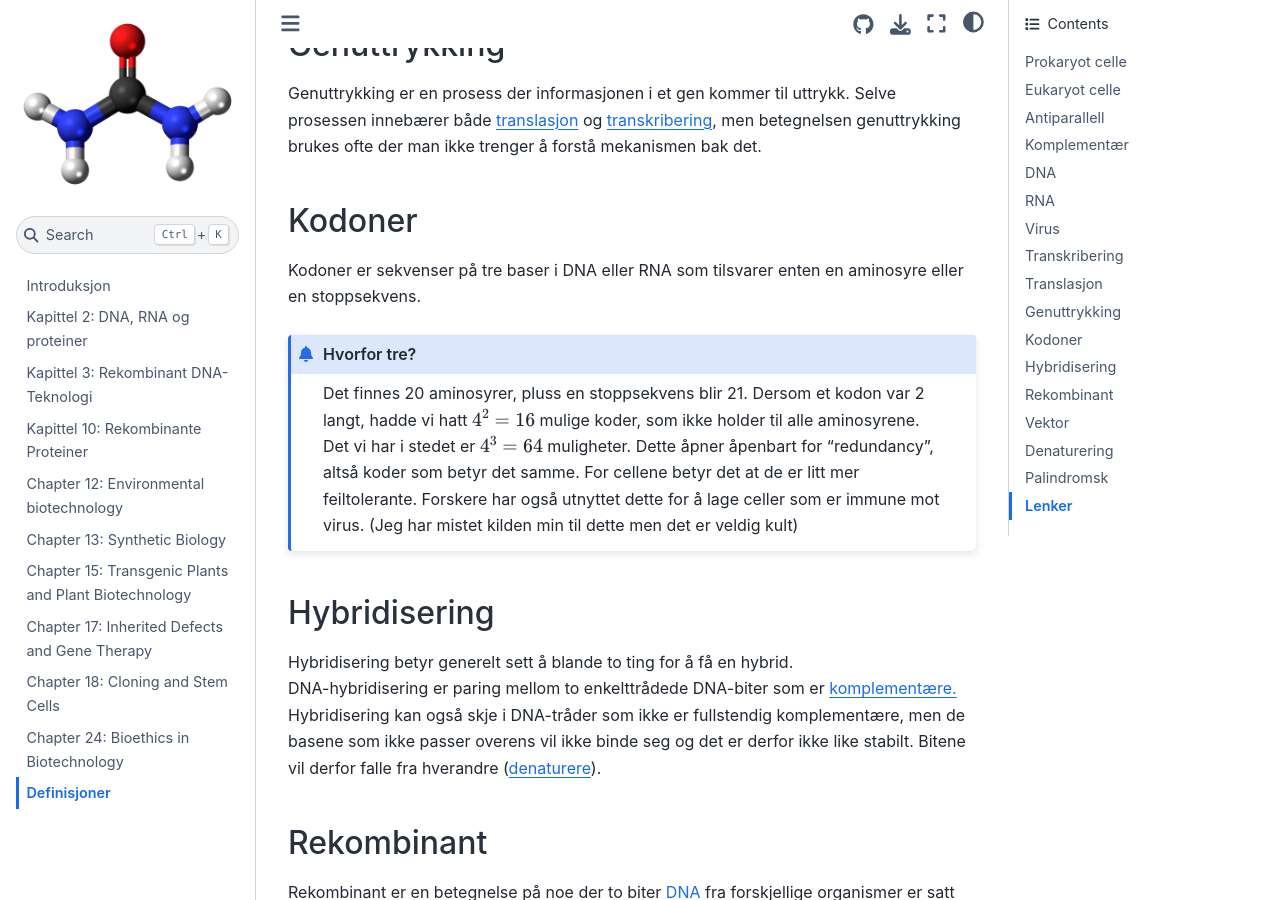
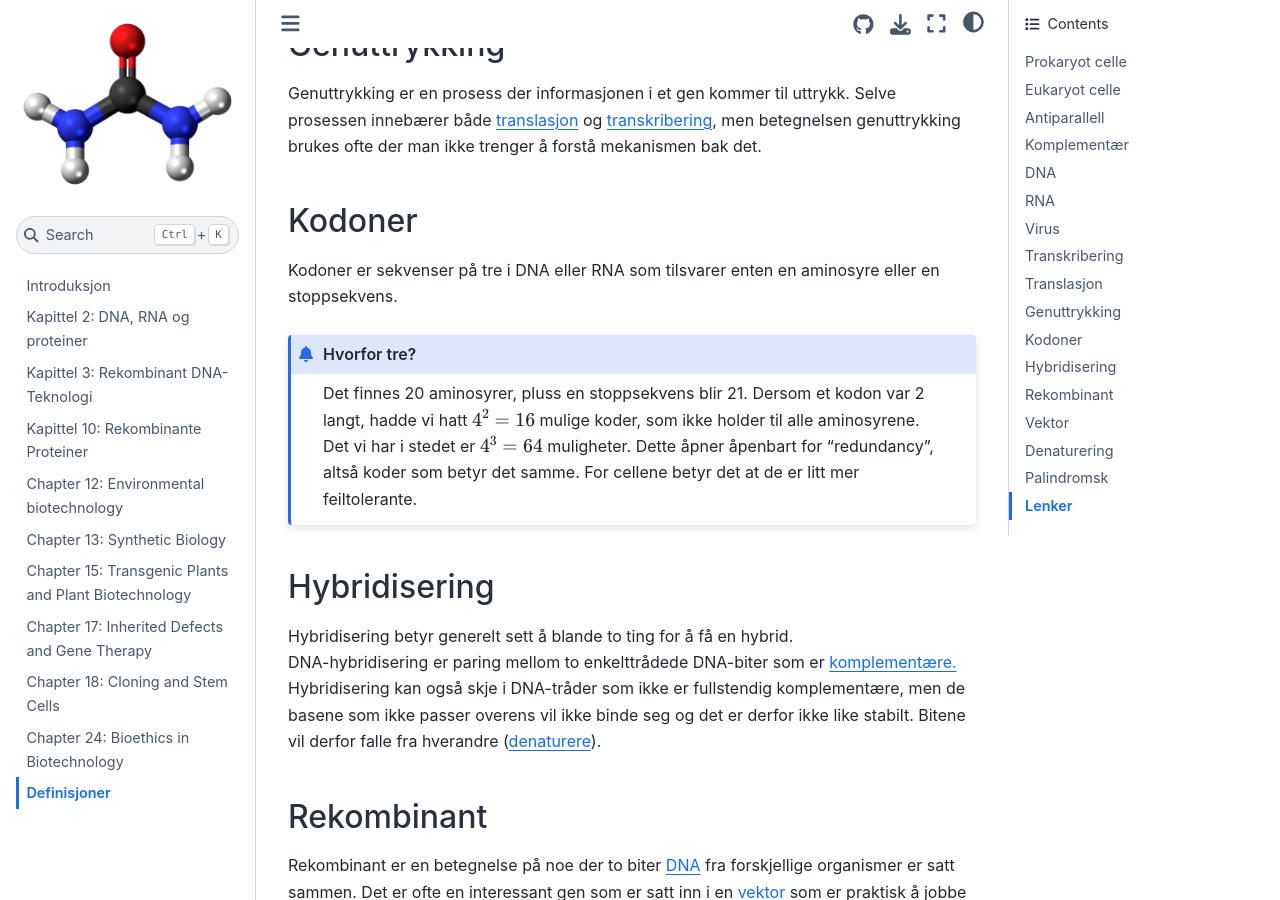
Before and after one commit to iverks/bio-kompendium, a Jupyter Book: the page built from definisjoner.md, in a window 1280 px wide and 900 px high, scrolled down 4602 px. Built offline with Jupyter Book 1.0.4 settings and Sphinx 7.4.7 and the Sphinx Book theme 1.1.4, drawn with Linux system fonts in a browser that asks for light colours.

Commit message:
add some notes

````diff
--- a/definisjoner.md
+++ b/definisjoner.md
@@ -21,7 +21,7 @@ Eu: bra, karyot: kjerne. Bra-kjærne-celle. En celle som har kjerne. Er mer avan
 Antiparallell vil si parallell men med omvendt retning. De to følgende tallsekvensene er antiparallelle dersom retningen er bestemt av endringen i tallverdi.
 1-2-3-4-5-6-7-8-9
 9-8-7-6-5-4-3-2-1
-I DNA og RNA er det retningen til bindinger som definerer retningen, vi leser dem fra 5' til 3'. [Les mer.](DNA)
+I DNA og RNA er det retningen til bindinger som definerer retningen, vi leser dem fra 5' til 3'. [Les mer.](dna)
 
 (komplementaer)=
 
@@ -30,7 +30,7 @@ I DNA og RNA er det retningen til bindinger som definerer retningen, vi leser de
 At to ting er komplementære betyr at de utfyller hverandre.
 I DNA og RNA betyr dette for eksempel at Guanin og Cytosin er komplementære baser i DNA-molekylet, fordi de danner stabile hydrogenbindinger sammen i dobbeltheliksen.
 
-(DNA)=
+(dna)=
 
 ## DNA
 
@@ -90,19 +90,19 @@ todo
 
 ## Virus
 
-Et virus er en sammensetning av arvestoff pakket inn i en proteinkapsel som kalles kapsid. Virusets arvestoff kan enten være [DNA](DNA) eller [RNA](RNA). Viruset er ikke i stand til å reprodusere alene, og det er derfor noen som mener at virus ikke er en levende organisme. Virus formerer seg ved å infisere en vertscelle og lure den til å produsere mer virus.
+Et virus er en sammensetning av arvestoff pakket inn i en proteinkapsel som kalles kapsid. Virusets arvestoff kan enten være [DNA](dna) eller [RNA](RNA). Viruset er ikke i stand til å reprodusere alene, og det er derfor noen som mener at virus ikke er en levende organisme. Virus formerer seg ved å infisere en vertscelle og lure den til å produsere mer virus.
 
 (adenovirus)=
 
 ### Adenovirus
 
-Adenovirus er en familie av virus med [DNA](DNA) som arvestoff. Man vet mye om adenoviruset, og de skaper ikke alvorlige infeksjoner. Problemet med adenovirus som vektor er at de bare får uttrykt genet i noen uker før immunforsvaret stopper infeksjonen og man blir immun ut livet.
+Adenovirus er en familie av virus med [DNA](dna) som arvestoff. Man vet mye om adenoviruset, og de skaper ikke alvorlige infeksjoner. Problemet med adenovirus som vektor er at de bare får uttrykt genet i noen uker før immunforsvaret stopper infeksjonen og man blir immun ut livet.
 
 (retrovirus)=
 
 ### Retrovirus
 
-Retrovirus er en familie av virus med [RNA](RNA) som arvestoff. I tillegg til RNA inneholder viruspartikkelen enzymet revers transkriptase. Dette gjør at retrovirus kan sette arvestoffet sitt inn i [DNAet](DNA) til vertscellen, og endrer dets genom permanent. Å gå fra RNA til DNA på den måten er det omvendte av det som er vanlig for virus, derav navnet. Et eksempel på retrovirus er HIV.
+Retrovirus er en familie av virus med [RNA](RNA) som arvestoff. I tillegg til RNA inneholder viruspartikkelen enzymet revers transkriptase. Dette gjør at retrovirus kan sette arvestoffet sitt inn i [DNAet](dna) til vertscellen, og endrer dets genom permanent. Å gå fra RNA til DNA på den måten er det omvendte av det som er vanlig for virus, derav navnet. Et eksempel på retrovirus er HIV.
 
 Fordelen med retrovirus som vektor er at genomet blir i cella for alltid, til og med når den formerer seg.
 
@@ -135,14 +135,14 @@ Translasjon \(må ei blandes med [transkribering](transkribering)\) er prosessen
 
 Genuttrykking er en prosess der informasjonen i et gen kommer til uttrykk. Selve prosessen innebærer både [translasjon](translasjon) og [transkribering](transkribering), men betegnelsen genuttrykking brukes ofte der man ikke trenger å forstå mekanismen bak det.
 
-(kodoner)=
+(kodon)=
 
 ## Kodoner
 
-Kodoner er sekvenser på tre baser i DNA eller RNA som tilsvarer enten en aminosyre eller en stoppsekvens.
+Kodoner er sekvenser på tre i DNA eller RNA som tilsvarer enten en aminosyre eller en stoppsekvens.
 
 ```{admonition} Hvorfor tre?
-Det finnes 20 aminosyrer, pluss en stoppsekvens blir 21. Dersom et kodon var 2 langt, hadde vi hatt $4^2=16$ mulige koder, som ikke holder til alle aminosyrene. Det vi har i stedet er $4^3=64$ muligheter. Dette åpner åpenbart for "redundancy", altså koder som betyr det samme. For cellene betyr det at de er litt mer feiltolerante. Forskere har også utnyttet dette for å lage celler som er immune mot virus. (Jeg har mistet kilden min til dette men det er veldig kult)
+Det finnes 20 aminosyrer, pluss en stoppsekvens blir 21. Dersom et kodon var 2 langt, hadde vi hatt $4^2=16$ mulige koder, som ikke holder til alle aminosyrene. Det vi har i stedet er $4^3=64$ muligheter. Dette åpner åpenbart for "redundancy", altså koder som betyr det samme. For cellene betyr det at de er litt mer feiltolerante.
 ```
 
 (hybridisering)=
@@ -156,7 +156,7 @@ DNA-hybridisering er paring mellom to enkelttrådede DNA-biter som er [komplemen
 
 ## Rekombinant
 
-Rekombinant er en betegnelse på noe der to biter [DNA](DNA) fra forskjellige organismer er satt sammen. Det er ofte en interessant gen som er satt inn i en [vektor](vektor) som er praktisk å jobbe med.
+Rekombinant er en betegnelse på noe der to biter [DNA](dna) fra forskjellige organismer er satt sammen. Det er ofte en interessant gen som er satt inn i en [vektor](vektor) som er praktisk å jobbe med.
 
 (vektor)=
 
````
Also changed, not shown: ch10-recombinant_proteins.md (+17 -0 lines).
